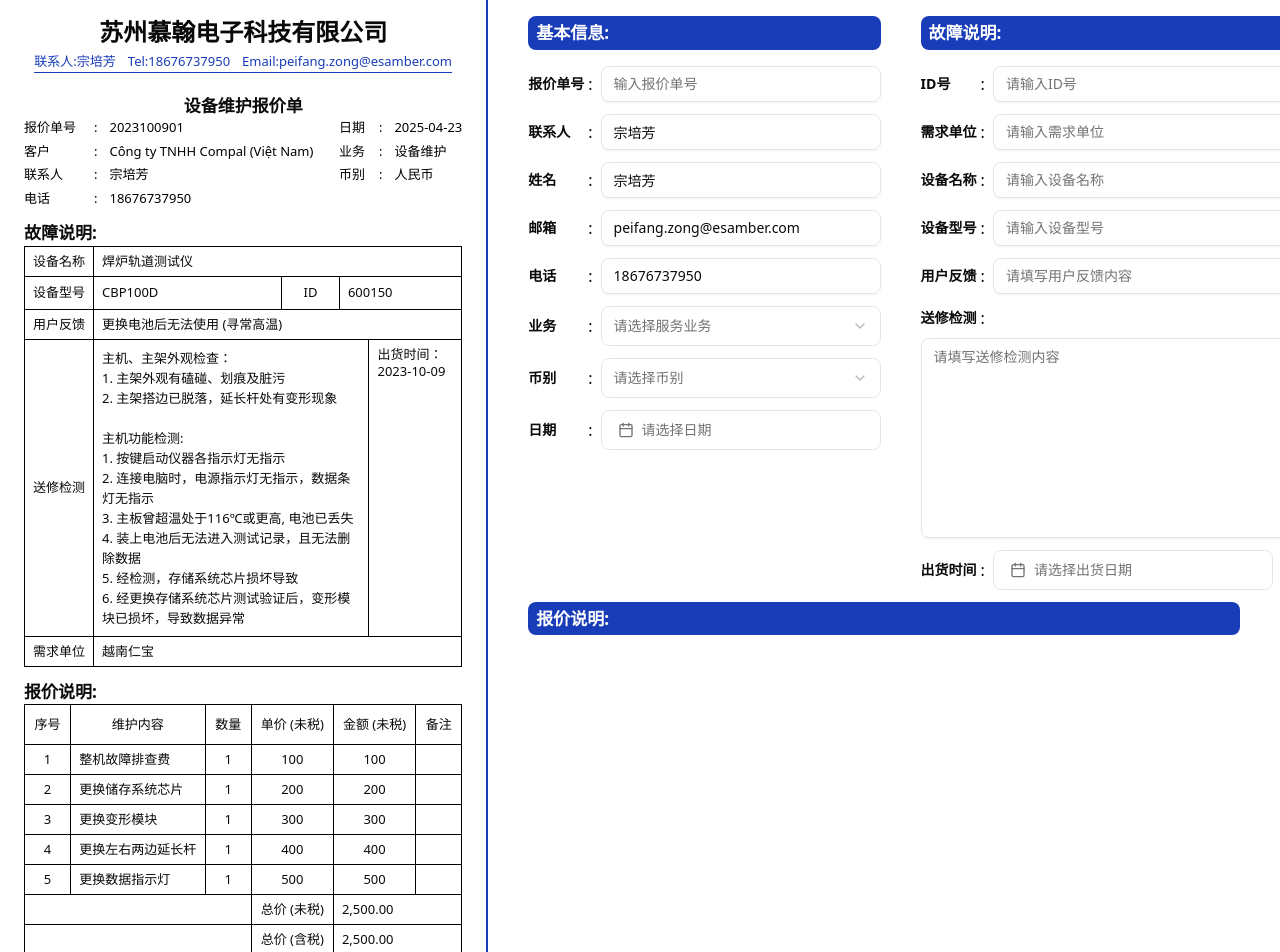
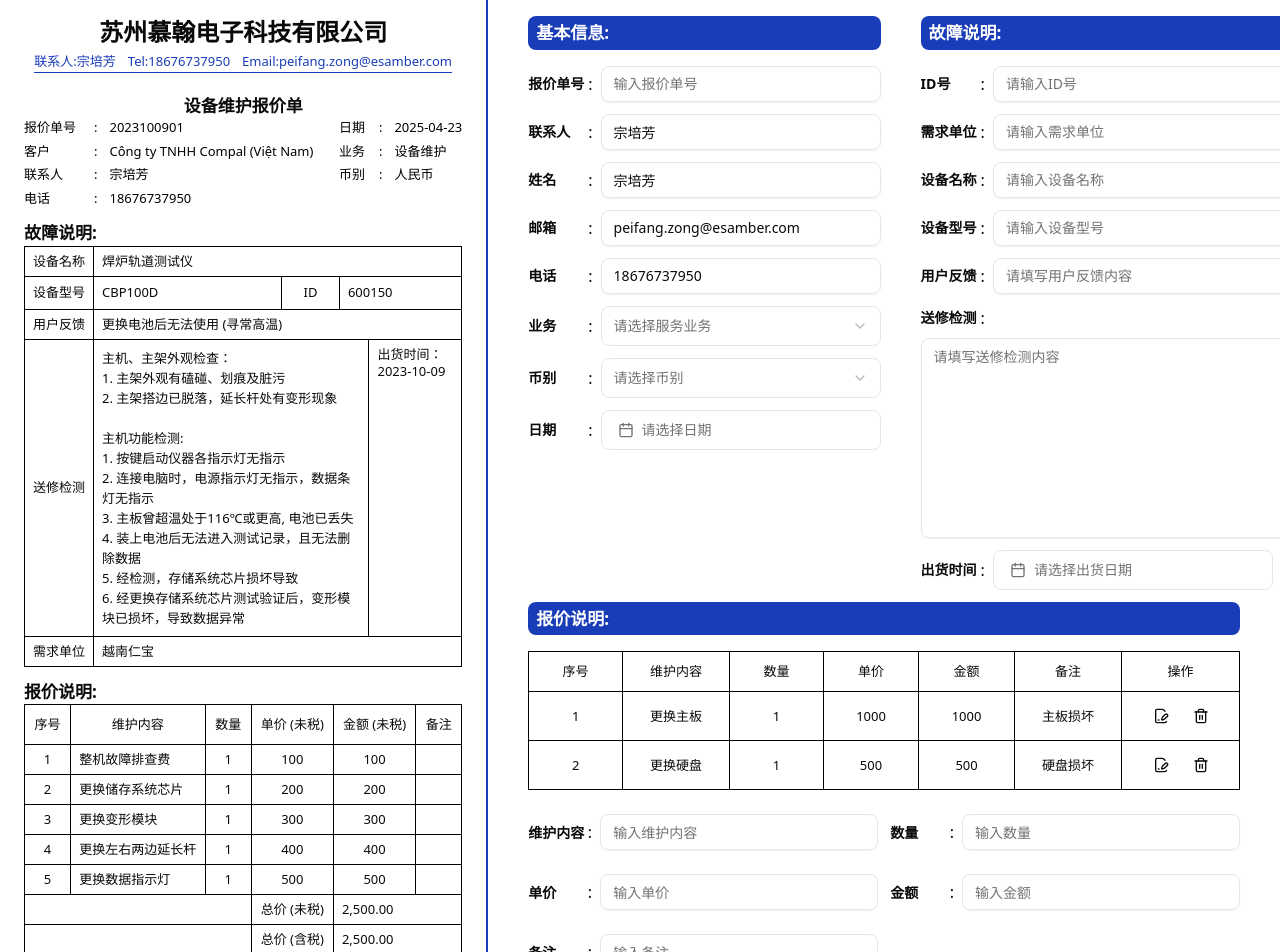
Before and after one commit to nickchow2020/turbo-invoice-app, a Next.js app: page / in a window 1280 px wide. Shown: the top 952 px of the page. Built offline with nearby package versions, Linux system fonts and the light colour scheme.

Commit message:
add action button

```diff
--- a/src/app/page.tsx
+++ b/src/app/page.tsx
@@ -1,6 +1,7 @@
 import BasicInfo from "@/components/BasicInfo";
 import Footer from "@/components/Footer";
 import Instruction from "@/components/Instruction";
+import { InvoiceDetail } from "@/components/InvoiceDetail";
 import MaintenanceInstructionTable from "@/components/MaintenanceInstructionTable";
 import PersonalInfo from "@/components/PersonalInfo";
 import PricingTable from "@/components/PricingTable";
@@ -34,9 +35,7 @@ export default function Page() {
                     <Instruction />
                 </article>
                 <article>
-                    <h2 className="font-extrabold text-[17px] mb-4 bg-blue-800 text-white px-2 py-1 rounded-md">
-                        报价说明:
-                    </h2>
+                    <InvoiceDetail />
                 </article>
             </div>
         </main>
--- /dev/null
+++ b/src/components/InvoiceDetail.tsx
@@ -0,0 +1,201 @@
+"use client";
+
+import {
+    ColumnDef,
+    createColumnHelper,
+    flexRender,
+    getCoreRowModel,
+    useReactTable,
+} from "@tanstack/react-table";
+
+import React from "react";
+
+import { CirclePlus, Trash2, FilePenLine } from "lucide-react";
+
+import {
+    Table,
+    TableBody,
+    TableCell,
+    TableHead,
+    TableHeader,
+    TableRow,
+} from "@/components/components/ui/table";
+import { Button } from "./components/ui/button";
+import { InputColumn } from "./common/InputColumn";
+
+type Invoice = {
+    id: number;
+    maintenanceTitle: string;
+    quantity: string;
+    unitPrice: number;
+    totalAmount: number;
+    remarks: string;
+    action?: string;
+};
+
+export function InvoiceDetail() {
+    const [data, setData] = React.useState<Invoice[]>([
+        {
+            id: 1,
+            maintenanceTitle: "更换主板",
+            quantity: "1",
+            unitPrice: 1000,
+            totalAmount: 1000,
+            remarks: "主板损坏",
+        },
+        {
+            id: 2,
+            maintenanceTitle: "更换硬盘",
+            quantity: "1",
+            unitPrice: 500,
+            totalAmount: 500,
+            remarks: "硬盘损坏",
+        },
+    ]);
+
+    const columnHelper = createColumnHelper<Invoice>();
+
+    const columns: ColumnDef<Invoice, any>[] = [
+        columnHelper.accessor("id", {
+            header: "序号",
+            footer: (info) => info.column.id,
+        }),
+        columnHelper.accessor("maintenanceTitle", {
+            header: "维护内容",
+            footer: (info) => info.column.id,
+        }),
+        columnHelper.accessor("quantity", {
+            header: "数量",
+            footer: (info) => info.column.id,
+        }),
+        columnHelper.accessor("unitPrice", {
+            header: "单价",
+            footer: (info) => info.column.id,
+        }),
+        columnHelper.accessor("totalAmount", {
+            header: "金额",
+            footer: (info) => info.column.id,
+        }),
+        columnHelper.accessor("remarks", {
+            header: "备注",
+            footer: (info) => info.column.id,
+        }),
+        columnHelper.accessor("action", {
+            header: "操作",
+            cell: ({ row }) => {
+                return (
+                    <div className="flex gap-2 justify-center">
+                        <Button
+                            variant="ghost"
+                            className="h-8 w-8 p-0 cursor-pointer"
+                        >
+                            <FilePenLine size={16} />
+                        </Button>
+                        <Button
+                            variant="ghost"
+                            className="h-8 w-8 p-0 cursor-pointer"
+                        >
+                            <Trash2 size={16} />
+                        </Button>
+                    </div>
+                );
+            },
+            footer: (info) => info.column.id,
+        }),
+    ];
+
+    const table = useReactTable<Invoice>({
+        data,
+        columns,
+        getCoreRowModel: getCoreRowModel(),
+    });
+
+    return (
+        <div>
+            <h2 className="font-extrabold text-[17px] mb-4 bg-blue-800 text-white px-2 py-1 rounded-md">
+                报价说明:
+            </h2>
+            <Table className="border border-black  leading-none">
+                <TableHeader>
+                    {table.getHeaderGroups().map((headerGroup) => {
+                        return (
+                            <TableRow key={headerGroup.id} className="">
+                                {headerGroup.headers.map((header) => {
+                                    return (
+                                        <TableHead
+                                            key={header.id}
+                                            style={{ width: header.getSize() }}
+                                            className="border text-[13px] font-medium text-center border-black"
+                                        >
+                                            {header.isPlaceholder
+                                                ? null
+                                                : flexRender(
+                                                      header.column.columnDef
+                                                          .header,
+                                                      header.getContext()
+                                                  )}
+                                        </TableHead>
+                                    );
+                                })}
+                            </TableRow>
+                        );
+                    })}
+                </TableHeader>
+                <TableBody>
+                    {table.getRowModel().rows.map((row) => {
+                        return (
+                            <TableRow key={row.id}>
+                                {row.getVisibleCells().map((cell) => {
+                                    return (
+                                        <TableCell
+                                            key={cell.id}
+                                            className="text-[13px] text-center border border-black"
+                                        >
+                                            {flexRender(
+                                                cell.column.columnDef.cell,
+                                                cell.getContext()
+                                            )}
+                                        </TableCell>
+                                    );
+                                })}
+                            </TableRow>
+                        );
+                    })}
+                </TableBody>
+            </Table>
+            <div className="flex flex-col gap-2 items-start mt-4">
+                <section className="grid grid-cols-2 gap-3 my-2">
+                    <InputColumn
+                        title="维护内容"
+                        placeholder="输入维护内容"
+                        inputClassName="w-70"
+                    />
+                    <InputColumn
+                        title="数量"
+                        placeholder="输入数量"
+                        inputClassName="w-70"
+                    />
+                    <InputColumn
+                        title="单价"
+                        placeholder="输入单价"
+                        inputClassName="w-70"
+                    />
+                    <InputColumn
+                        title="金额"
+                        placeholder="输入金额"
+                        inputClassName="w-70"
+                    />
+                    <InputColumn
+                        title="备注"
+                        placeholder="输入备注"
+                        inputClassName="w-70"
+                    />
+                </section>
+                <Button className="h-8">
+                    <span>添加项目</span>
+                    <CirclePlus />
+                </Button>
+            </div>
+        </div>
+    );
+}
```
